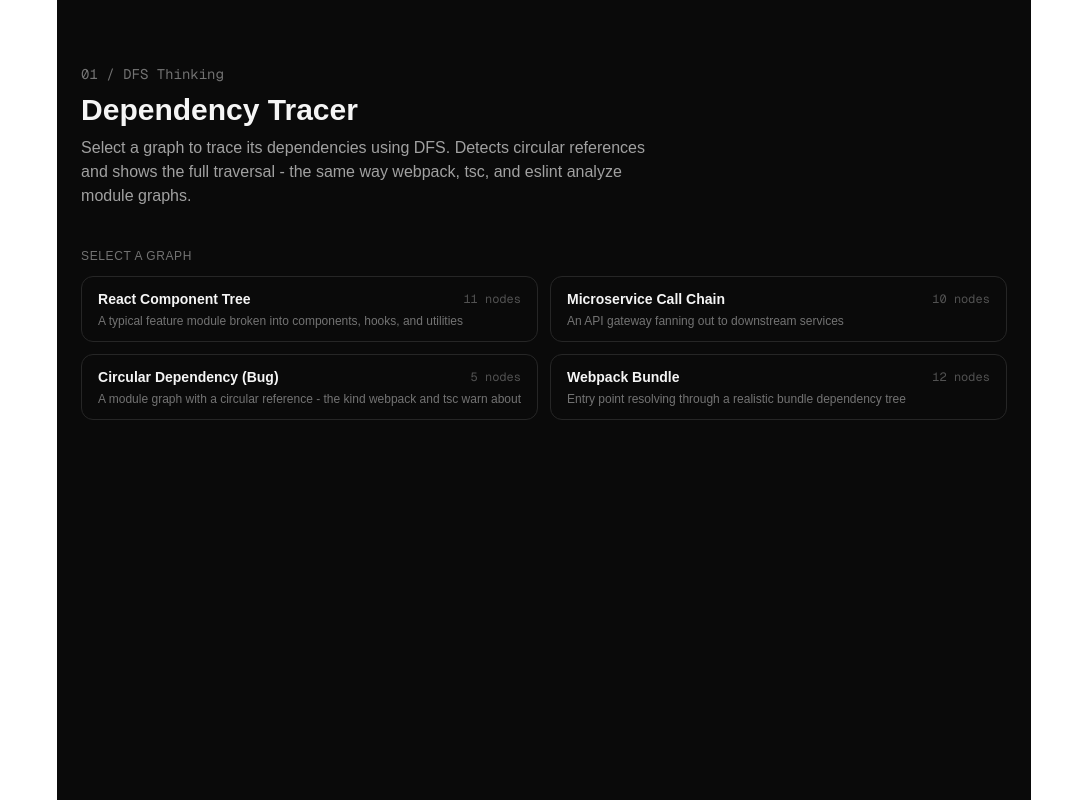
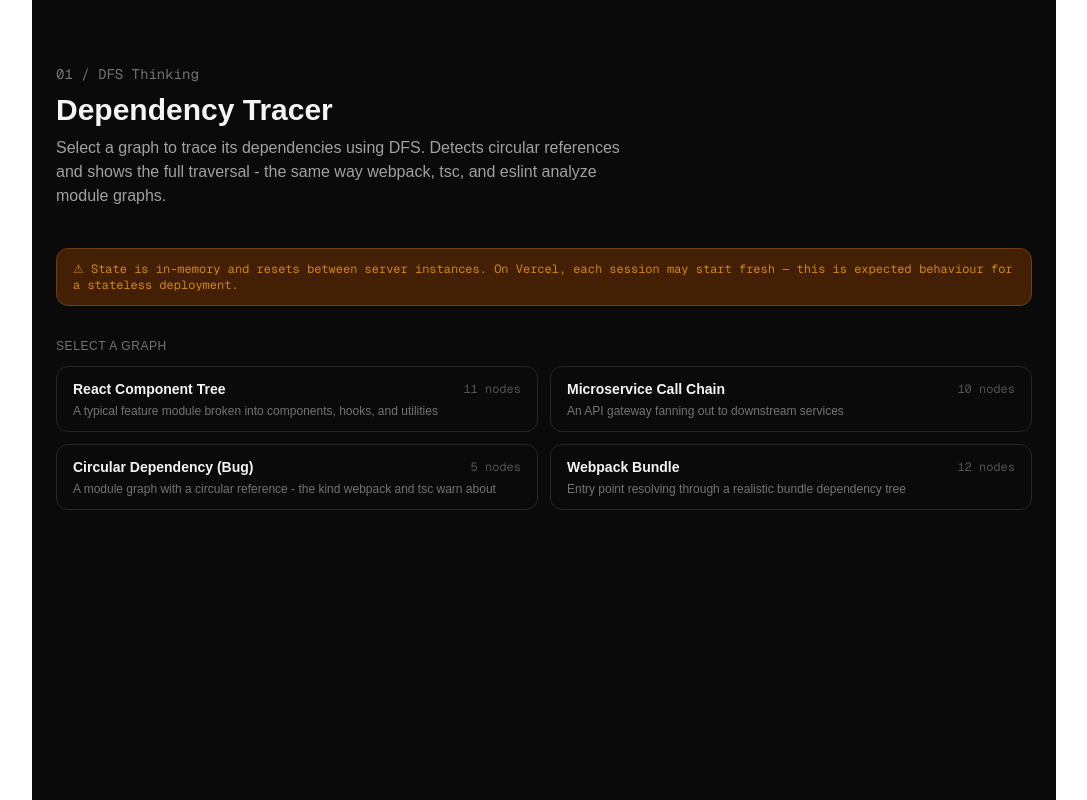
Before and after one commit to sarmadrkhan/dsa-at-work, a Next.js app: page /modules/01-dfs-thinking in a window 1280 px wide. Shown: the whole page, without its empty margins (96-1183 px from the left). Built offline with nearby package versions, Linux system fonts and the light colour scheme.

Commit message:
add stateless deployment note to stateful modules

```diff
--- a/app/modules/01-dfs-thinking/page.tsx
+++ b/app/modules/01-dfs-thinking/page.tsx
@@ -108,6 +108,11 @@ export default function DFSThinkingPage() {
           references and shows the full traversal - the same way webpack, tsc,
           and eslint analyze module graphs.
         </p>
+      </div>
+      <div className="mb-8 border border-yellow-900 bg-yellow-950 rounded-xl px-4 py-3 text-xs text-yellow-600 font-mono">
+        ⚠ State is in-memory and resets between server instances. On Vercel,
+        each session may start fresh — this is expected behaviour for a
+        stateless deployment.
       </div>
 
       {/* Preset Selector */}
--- a/app/modules/02-retry-queue/page.tsx
+++ b/app/modules/02-retry-queue/page.tsx
@@ -100,7 +100,11 @@ export default function RetryQueuePage() {
           the queue in real time.
         </p>
       </div>
-
+      <div className="mb-8 border border-yellow-900 bg-yellow-950 rounded-xl px-4 py-3 text-xs text-yellow-600 font-mono">
+        ⚠ State is in-memory and resets between server instances. On Vercel,
+        each session may start fresh — this is expected behaviour for a
+        stateless deployment.
+      </div>
       <div className="grid grid-cols-1 lg:grid-cols-3 gap-6">
         {/* Config Panel */}
         <div className="lg:col-span-1 border border-neutral-800 rounded-xl p-5 flex flex-col gap-4">
--- a/app/modules/03-sorting-tradeoffs/page.tsx
+++ b/app/modules/03-sorting-tradeoffs/page.tsx
@@ -110,7 +110,11 @@ export default function QueryOptimizerPage() {
           reasoning a database query planner uses before executing a sort.
         </p>
       </div>
-
+      <div className="mb-8 border border-yellow-900 bg-yellow-950 rounded-xl px-4 py-3 text-xs text-yellow-600 font-mono">
+        ⚠ State is in-memory and resets between server instances. On Vercel,
+        each session may start fresh — this is expected behaviour for a
+        stateless deployment.
+      </div>
       <div className="grid grid-cols-1 lg:grid-cols-3 gap-6">
         {/* Left - Config */}
         <div className="lg:col-span-1 flex flex-col gap-4">
--- a/app/modules/04-hashmap-cache/page.tsx
+++ b/app/modules/04-hashmap-cache/page.tsx
@@ -135,7 +135,11 @@ export default function LRUCachePage() {
           used entry when full.
         </p>
       </div>
-
+      <div className="mb-8 border border-yellow-900 bg-yellow-950 rounded-xl px-4 py-3 text-xs text-yellow-600 font-mono">
+        ⚠ State is in-memory and resets between server instances. On Vercel,
+        each session may start fresh — this is expected behaviour for a
+        stateless deployment.
+      </div>
       <div className="grid grid-cols-1 lg:grid-cols-3 gap-6">
         {/* Left - Controls */}
         <div className="lg:col-span-1 flex flex-col gap-4">
--- a/app/modules/05-sliding-window/page.tsx
+++ b/app/modules/05-sliding-window/page.tsx
@@ -115,7 +115,11 @@ export default function RateLimiterPage() {
           window vs fixed window behavior.
         </p>
       </div>
-
+      <div className="mb-8 border border-yellow-900 bg-yellow-950 rounded-xl px-4 py-3 text-xs text-yellow-600 font-mono">
+        ⚠ State is in-memory and resets between server instances. On Vercel,
+        each session may start fresh — this is expected behaviour for a
+        stateless deployment.
+      </div>
       <div className="grid grid-cols-1 lg:grid-cols-3 gap-6">
         {/* Left - Controls */}
         <div className="lg:col-span-1 flex flex-col gap-4">
```
Also changed, not shown: 1 other file (tests, documents, lock files or other folders).
